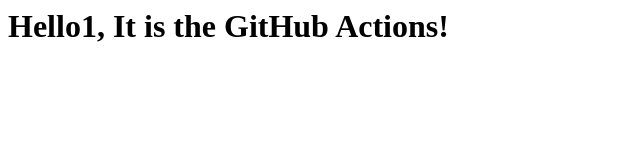
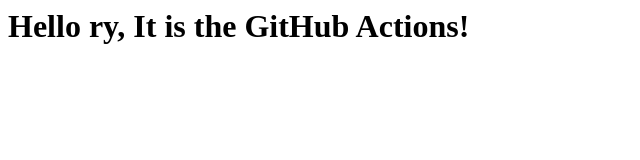
Before and after one commit to rahulry26/gh-deployment-workflow, a plain HTML site: page index.html in a window 1280 px wide. Shown: the whole page, without its empty margins (0-640 px from the left). Drawn offline with Linux system fonts and the light colour scheme.

Commit message:
Update index.html

```diff
--- a/index.html
+++ b/index.html
@@ -1,5 +1,5 @@
 <html>
 <body>
-    <h1>Hello1, It is the GitHub Actions!</h1>
+    <h1>Hello ry, It is the GitHub Actions!</h1>
 </body>
 </html>
```
